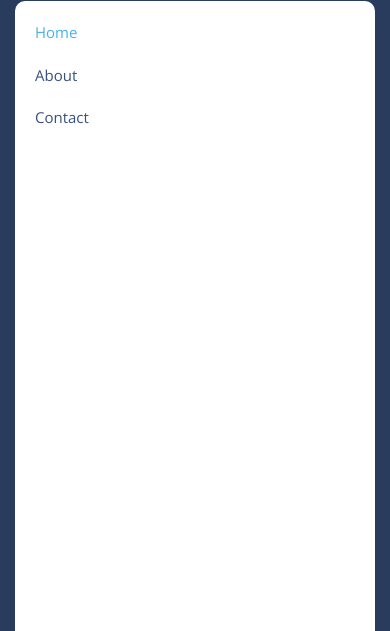
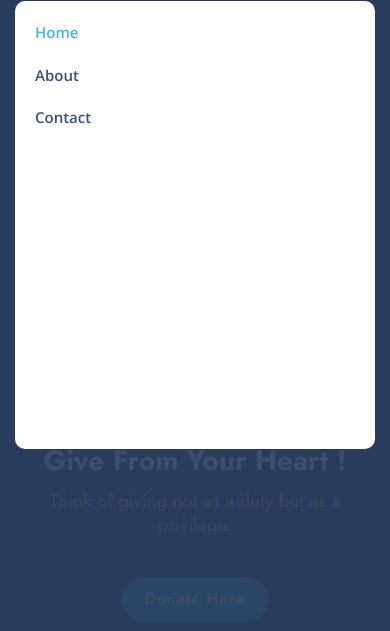
Before and after one commit to mayank2101/Donation, a plain HTML site: page index.html in a window 390 px wide. Both pictures are taken after a click on the icon 364 px from the left and 45 px from the top of the page. Shown: the part 54-685 px from the top of the page. Drawn offline with nearby package versions, Linux system fonts and the light colour scheme.

Commit message:
Update style.css

```diff
--- a/assets/css/style.css
+++ b/assets/css/style.css
@@ -156,8 +156,8 @@ h1, h2, h3, h4, h5, h6 {
   align-items: center;
   justify-content: space-between;
   padding: 10px 0 10px 30px;
-  font-size: 15px;
-  font-weight: 500;
+  font-size: 19px;
+  font-weight: 503;
   color: #fff;
   white-space: nowrap;
   transition: 0.3s;
@@ -300,7 +300,7 @@ h1, h2, h3, h4, h5, h6 {
   position: absolute;
   top: 55px;
   right: 15px;
-  bottom: 15px;
+  bottom: 341px;
   left: 15px;
   padding: 10px 0;
   border-radius: 10px;
```
